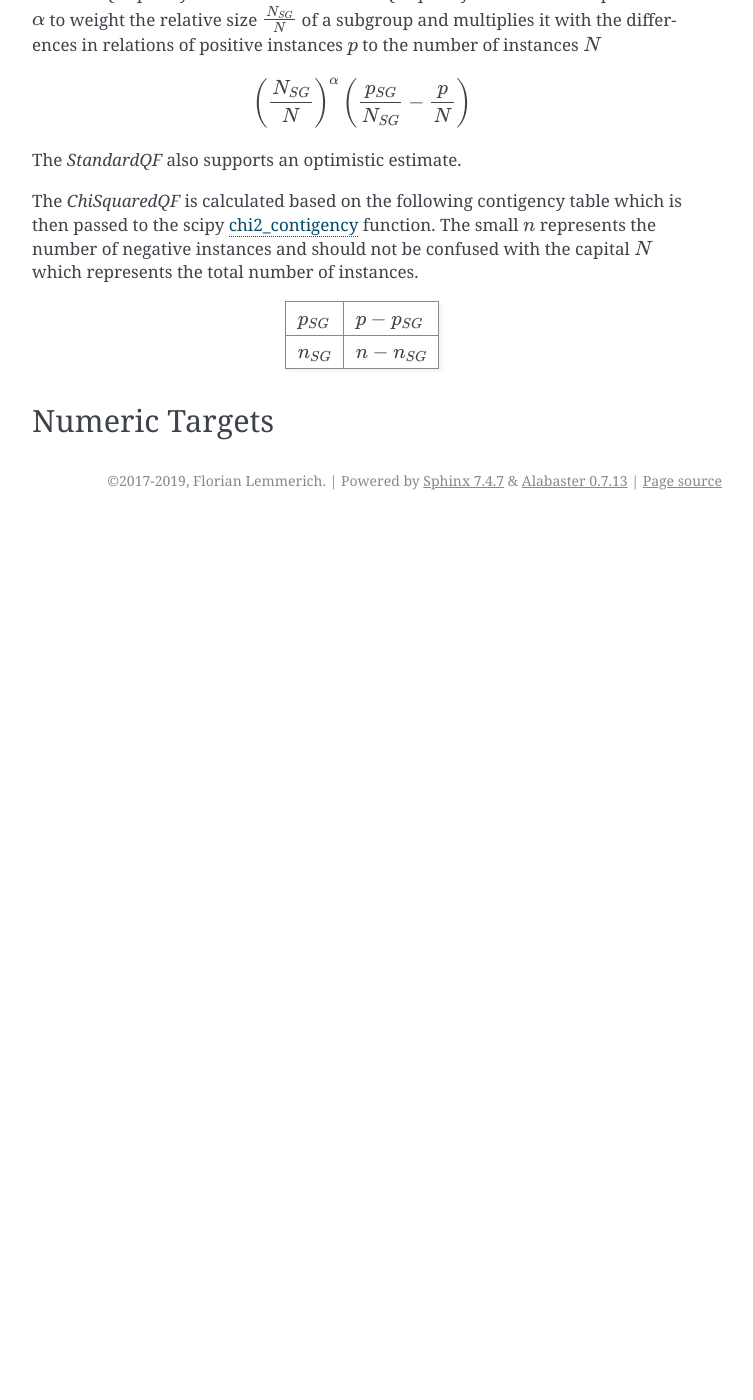
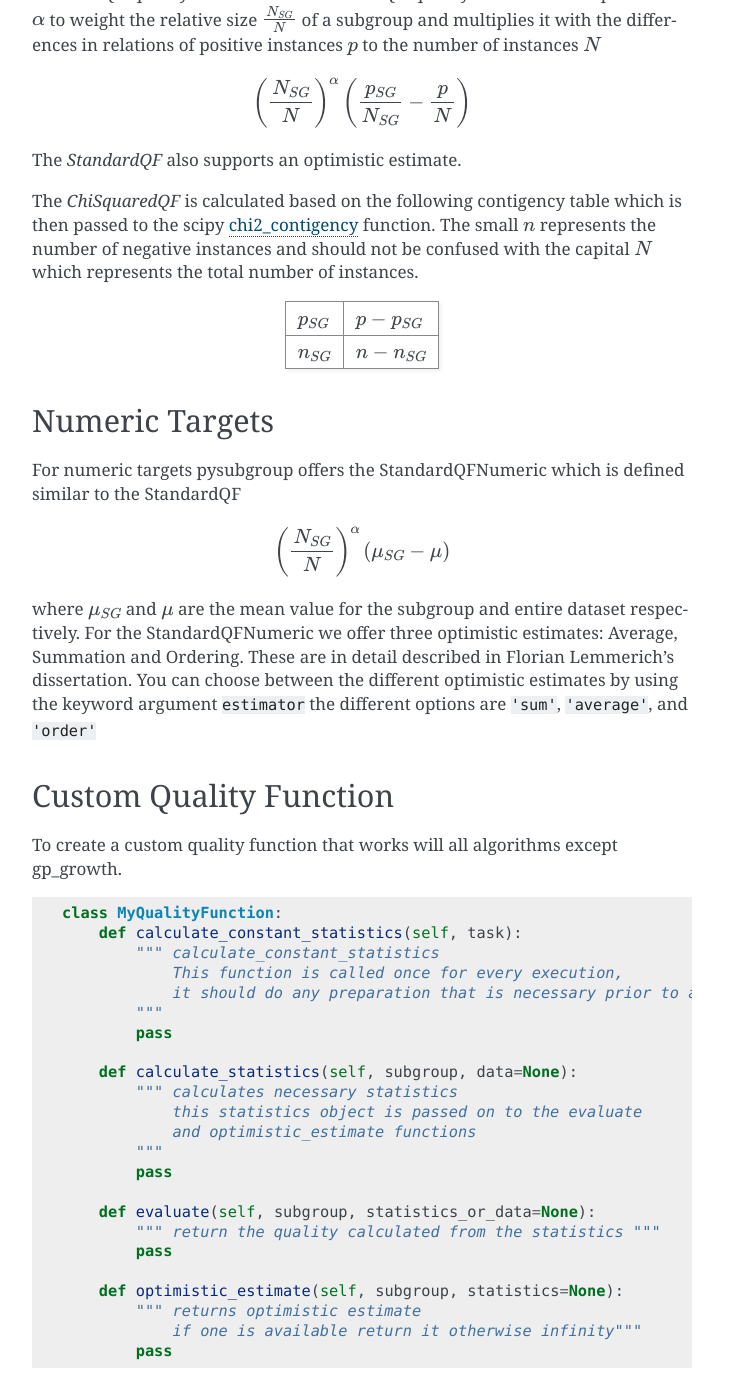
Before and after one commit to flemmerich/pysubgroup, a Sphinx documentation site: the page built from doc/targets.rst, in a window 1280 px wide and 1400 px high, scrolled down 562 px. Shown: the whole window, without its empty margins (388-1141 px from the left). Built offline with Sphinx 7.4.7, drawn with Linux system fonts in a browser that asks for light colours; before the commit the page ends 1082 px from its top, so only the background shows below that; some of the changed text lies outside the part shown.

Commit message:
worked on documentation

```diff
--- a/doc/Selectors.rst
+++ b/doc/Selectors.rst
@@ -56,7 +56,7 @@ In addition to the EqualitySelector the pysubgroup package also provides the Int
 
 The outpu shows that the second and third instance in our dataset have an age within the interval :math:`[18,40)`.
 
-Selectors are the building block of all rules generated with the pysubgroup package. If you want to write your own custom selector that is not a problem see TODO for references.
+Selectors are the building block of all rules generated with the pysubgroup package. If you want to write your own custom selector that is not a problem see :ref:`customselector` for references.
 
 Negations
 ################
@@ -108,6 +108,7 @@ The pysubgroup package also provides disjunctions with the :code:`Disjunction` c
 
 We can see that all instances are covered by our conjunction.
 
+.. _customselector
 
 Implementing your own
 ###############################
--- a/doc/targets.rst
+++ b/doc/targets.rst
@@ -43,3 +42,48 @@ The small :math:`n` represents the number of negative instances and should not b
 
 Numeric Targets
 ##################
+
+For numeric targets pysubgroup offers the StandardQFNumeric which is defined similar to the StandardQF
+
+.. math::
+
+    \left ( \frac{N_{SG}}{N}  \right ) ^\alpha \left (\mu_{SG} - \mu \right )
+
+where :math:`\mu_{SG}` and :math:`\mu` are the mean value for the subgroup and entire dataset respectively.
+For the StandardQFNumeric we offer three optimistic estimates:  Average, Summation and Ordering. These are in detail described in Florian Lemmerich's dissertation.
+You can choose between the different optimistic estimates by using the keyword argument :code:`estimator` the different options are :code:`'sum'`, :code:`'average'`, and :code:`'order'`
+
+
+
+.. _customtarget:
+
+Custom Quality Function
+########################
+
+To create a custom quality function that works will all algorithms except gp_growth.
+
+.. code:: python
+
+    class MyQualityFunction:
+        def calculate_constant_statistics(self, task):
+            """ calculate_constant_statistics
+                This function is called once for every execution,
+                it should do any preparation that is necessary prior to an execution.
+            """
+            pass
+
+        def calculate_statistics(self, subgroup, data=None):
+            """ calculates necessary statistics
+                this statistics object is passed on to the evaluate
+                and optimistic_estimate functions
+            """
+            pass
+
+        def evaluate(self, subgroup, statistics_or_data=None):
+            """ return the quality calculated from the statistics """
+            pass
+
+        def optimistic_estimate(self, subgroup, statistics=None):
+            """ returns optimistic estimate
+                if one is available return it otherwise infinity"""
+            pass
```
Also changed, not shown: other parts of doc/targets.rst (+2 -3 lines), doc/gp_growth.rst (+6 -7 lines).
